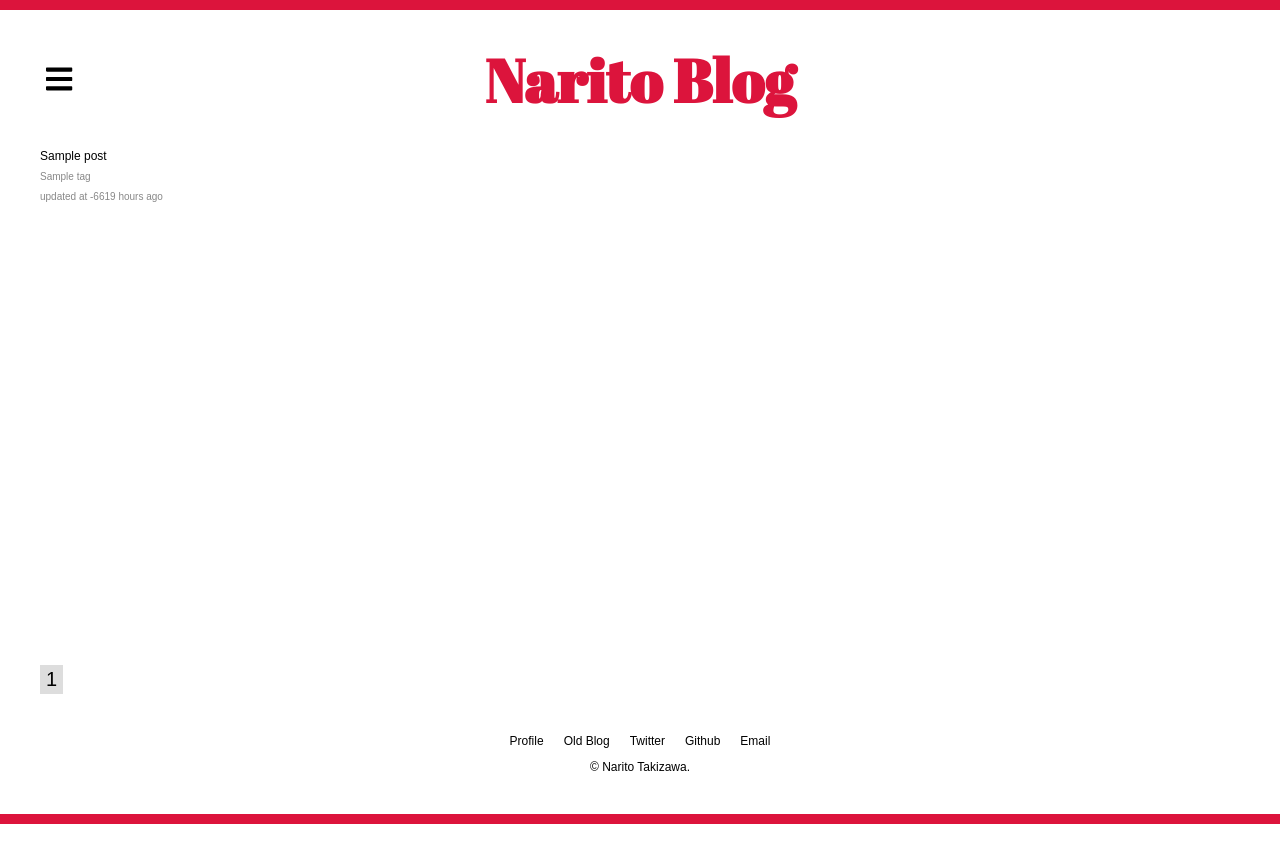
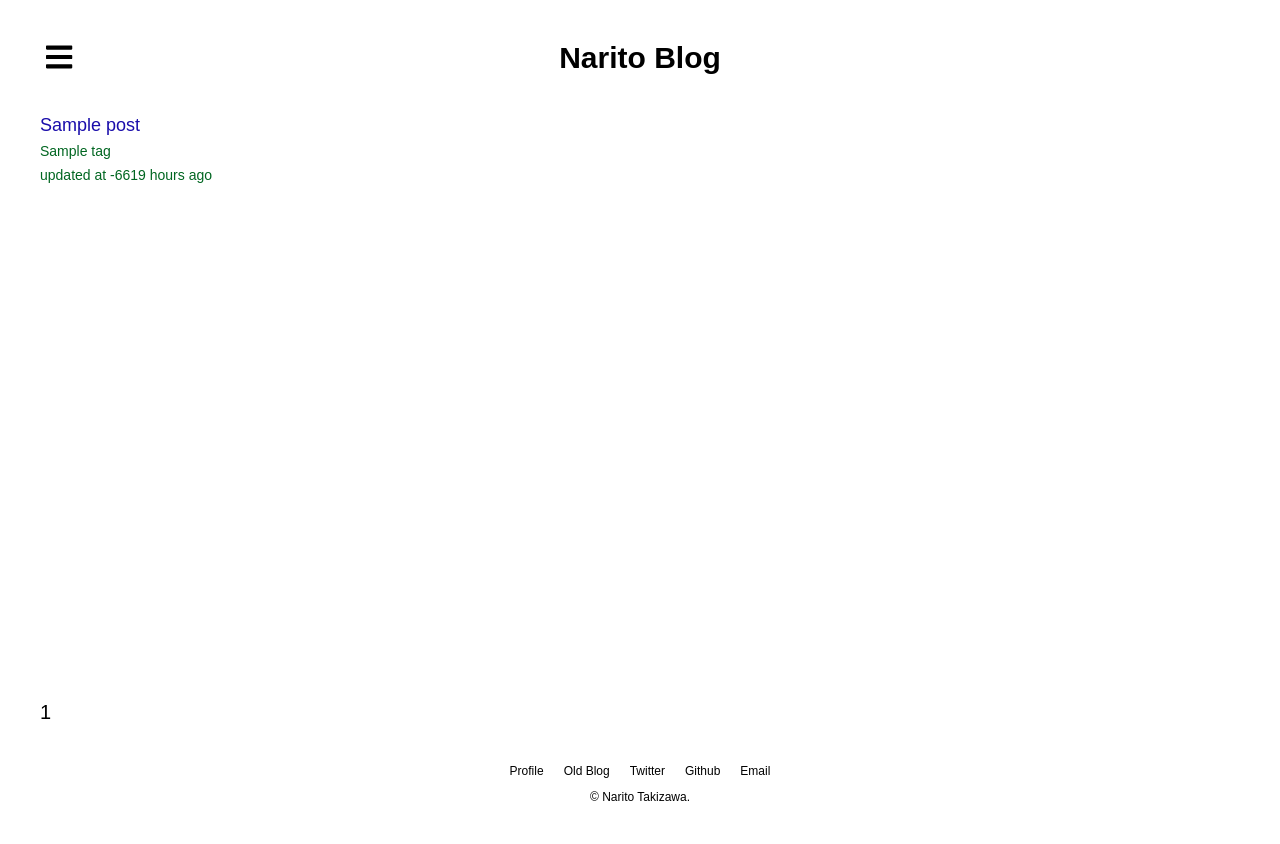
Before and after one commit to MSD110/narito.ninja, a Django app: page /blog/ in a window 1280 px wide. Run offline with Django 3.2, Linux system fonts and the light colour scheme; tables that the repository leaves empty hold one stand-in row (values such as "Sample post"); some libraries are stand-ins or nearby versions.

Commit message:
グーグル検索結果のような記事一覧に

```diff
--- a/blog/static/blog/css/_article-list.scss
+++ b/blog/static/blog/css/_article-list.scss
@@ -1,29 +1,30 @@
 
 .post {
   h1, h2, h3 {
+    font-size: 18px;
+    font-weight: normal;
+    color: #1a0dab;
     line-height: 1;
-    font-size: 12px;
-    font-weight: normal;
 
     a {
+      font-size: 18px;
+      color: #1a0dab;
+      font-weight: normal;
       line-height: 1;
-      font-size: 12px;
-      font-weight: normal;
     }
 
   }
 
   time {
     display: block;
-    font-size: 10px;
-    color: #888;
-    margin-top: 1em;
+    margin-top: 10px;
+    font-size: 14px;
+    color: #006621;
     line-height: 1;
   }
 
   ul.tags {
-    margin-top: 1em;
-    font-size: 10px;
+    margin-top: 10px;
     list-style: none;
     padding: 0;
     display: grid;
@@ -31,7 +32,8 @@
     justify-content: start;
     grid-column-gap: 10px;
     column-gap: 10px;
-    color: #888;
+    font-size: 14px;
+    color: #006621;
     line-height: 1;
   }
 }
@@ -48,16 +50,15 @@
       li {
         float: left;
         margin-top: 5px;
-        margin-right: 20px;
+        margin-right: 40px;
 
         a {
-          display: block;
-          padding: 3px 6px;
-          font-size: 12px;
+          color: #4285f4;
+          font-size: 20px;
         }
 
         a.disable {
-          background-color: #dddddd;
+          color: #000;
           pointer-events: none;
         }
 
@@ -76,27 +77,13 @@
     display: grid;
     grid-template-rows: repeat(5, 1fr) auto;
     grid-template-columns: 1fr 1fr;
+    grid-column-gap: 40px;
+    column-gap: 40px;
 
     nav.page {
       grid-row: 6;
       grid-column: 1 / -1;
 
-      ul {
-
-        li {
-          margin-top: 5px;
-          margin-right: 40px;
-
-          span {
-            font-size: 20px;
-          }
-
-          a {
-            font-size: 20px;
-          }
-
-        }
-      }
     }
   }
 }
--- a/blog/static/blog/css/_base.scss
+++ b/blog/static/blog/css/_base.scss
@@ -2,7 +2,8 @@
 $pc: 1366px; /* PC用ブレイクポイント */
 $sm: 767px; /* スマホ用ブレイクポイント */
 
-$main-color: #dc143c;
+$main-color: #1a0dab;
+$accent-color: #006621;
 $complementary-color: #14DC36;
 $link-color: #000; /* リンクの色 */
 $link-hover-color: $complementary-color; /* リンクのホバー色 */
@@ -25,11 +26,10 @@ code {
 
 a {
   text-decoration: none;
-  color: $link-color;
 }
 
 a:hover {
-  color: $link-hover-color;
+text-decoration: underline;
 }
 
 pre, code {
@@ -42,7 +42,8 @@ pre, code {
 body {
   -moz-text-size-adjust: 100%;
   -webkit-text-size-adjust: 100%; /* テキストの自動拡大を無効 */
-  font-family: '游ゴシック体', 'Yu Gothic', YuGothic, sans-serif;
+  font-family: arial, sans-serif;
+  /* font-family: '游ゴシック体', 'Yu Gothic', YuGothic, sans-serif; */
 }
 
 
--- a/blog/static/blog/css/_footer.scss
+++ b/blog/static/blog/css/_footer.scss
@@ -15,6 +15,7 @@ body > footer > ul {
 
 body > footer > ul a {
     font-size: 12px;
+  color: #000;
 }
 
 body > footer > p {
--- a/blog/static/blog/css/_form.scss
+++ b/blog/static/blog/css/_form.scss
@@ -9,23 +9,21 @@ div.field {
   input[type="text"], input[type="email"], input[type="number"],
   select, textarea {
     width: 100%;
-    padding: 5px;
+    padding: 10px;
     box-sizing: border-box;
     border-radius: 4px;
     border: solid 1px #dbdbdb;
     font-size: 12px;
     background-color: #fff;
-    font-family: '游ゴシック体', 'Yu Gothic', YuGothic, sans-serif;
   }
 
   button[type="submit"], button[type="button"], a.button {
     -webkit-appearance: none;
-    padding: 0.5em 1em;
+    padding: 10px;
     border-radius: 4px;
     border: solid 1px #dbdbdb;
     font-size: 12px;
     background-color: #fff;
-    font-family: '游ゴシック体', 'Yu Gothic', YuGothic, sans-serif;
     width: 100%;
 
     /* a要素用の設定 */
@@ -37,11 +35,6 @@ div.field {
     /* button要素用の設定 */
     cursor: pointer;
 
-  }
-
-  button[type="submit"]:hover, button[type="button"]:hover, a.button:hover {
-    background-color: $complementary-color;
-    color: #fff;
   }
 
   ul.dropdown {
--- a/blog/static/blog/css/_header.scss
+++ b/blog/static/blog/css/_header.scss
@@ -1,16 +1,5 @@
-body > header {
-    line-height: 1;
+body > header > a {
+    font-size: 30px;
+    font-weight: bold;
+    color: #000;
 }
-
-body > header > a {
-    font-size: 60px;
-    color: $main-color;
-    font-family: 'Abril Fatface', cursive;
-    font-weight: bold;
-}
-
-@media (max-width: $sm) {
-    body > header > a {
-        font-size: 30px;
-    }
-}
--- a/blog/static/blog/css/post_list.css
+++ b/blog/static/blog/css/post_list.css
@@ -16,16 +16,15 @@ img {
 }
 
 code {
-  color: #dc143c;
+  color: #1a0dab;
 }
 
 a {
   text-decoration: none;
-  color: #000;
 }
 
 a:hover {
-  color: #14DC36;
+  text-decoration: underline;
 }
 
 pre, code {
@@ -38,7 +37,8 @@ body {
   -moz-text-size-adjust: 100%;
   -webkit-text-size-adjust: 100%;
   /* テキストの自動拡大を無効 */
-  font-family: "游ゴシック体", "Yu Gothic", YuGothic, sans-serif;
+  font-family: arial, sans-serif;
+  /* font-family: '游ゴシック体', 'Yu Gothic', YuGothic, sans-serif; */
 }
 
 /* お知らせ欄 */
@@ -116,22 +116,12 @@ body {
   width: 2px;
 }
 
-body > header {
-  line-height: 1;
+body > header > a {
+  font-size: 30px;
+  font-weight: bold;
+  color: #000;
 }
 
-body > header > a {
-  font-size: 60px;
-  color: #dc143c;
-  font-family: "Abril Fatface", cursive;
-  font-weight: bold;
-}
-
-@media (max-width: 767px) {
-  body > header > a {
-    font-size: 30px;
-  }
-}
 .page-btn-close {
   display: none;
 }
@@ -182,25 +173,26 @@ body > footer > p {
 }
 
 .post h1, .post h2, .post h3 {
+  font-size: 18px;
+  font-weight: normal;
+  color: #1a0dab;
   line-height: 1;
-  font-size: 12px;
-  font-weight: normal;
 }
 .post h1 a, .post h2 a, .post h3 a {
+  font-size: 18px;
+  color: #1a0dab;
+  font-weight: normal;
   line-height: 1;
-  font-size: 12px;
-  font-weight: normal;
 }
 .post time {
   display: block;
-  font-size: 10px;
-  color: #888;
-  margin-top: 1em;
+  margin-top: 10px;
+  font-size: 14px;
+  color: #006621;
   line-height: 1;
 }
 .post ul.tags {
-  margin-top: 1em;
-  font-size: 10px;
+  margin-top: 10px;
   list-style: none;
   padding: 0;
   display: grid;
@@ -208,7 +200,8 @@ body > footer > p {
   justify-content: start;
   grid-column-gap: 10px;
   column-gap: 10px;
-  color: #888;
+  font-size: 14px;
+  color: #006621;
   line-height: 1;
 }
 
@@ -222,15 +215,14 @@ body > footer > p {
 .post-list nav.page ul li {
   float: left;
   margin-top: 5px;
-  margin-right: 20px;
+  margin-right: 40px;
 }
 .post-list nav.page ul li a {
-  display: block;
-  padding: 3px 6px;
-  font-size: 12px;
+  color: #4285f4;
+  font-size: 20px;
 }
 .post-list nav.page ul li a.disable {
-  background-color: #dddddd;
+  color: #000;
   pointer-events: none;
 }
 .post-list .post {
@@ -242,20 +234,12 @@ body > footer > p {
     display: grid;
     grid-template-rows: repeat(5, 1fr) auto;
     grid-template-columns: 1fr 1fr;
+    grid-column-gap: 40px;
+    column-gap: 40px;
   }
   .post-list nav.page {
     grid-row: 6;
     grid-column: 1/-1;
-  }
-  .post-list nav.page ul li {
-    margin-top: 5px;
-    margin-right: 40px;
-  }
-  .post-list nav.page ul li span {
-    font-size: 20px;
-  }
-  .post-list nav.page ul li a {
-    font-size: 20px;
   }
 }
 div.field {
@@ -313,25 +291,11 @@ div.field ul.dropdown li:hover {
   background-color: #dddddd;
 }
 
-body::before {
-  content: "";
-  grid-row: top-bar;
-  grid-column: 1/-1;
-  background-color: #dc143c;
-}
-
-body::after {
-  content: "";
-  grid-row: bottom-bar;
-  grid-column: 1/-1;
-  background-color: #dc143c;
-}
-
 body {
   display: grid;
   grid-template-columns: 40px 1fr 40px;
-  grid-template-rows: [top-bar] 10px [head] auto [main] 1fr [foot] auto [bottom-bar] 10px;
-  grid-row-gap: 40px;
+  grid-template-rows: [start] 0 [head] auto [main] 1fr [foot] auto [end] 0;
+  grid-row-gap: 10px;
   row-gap: 40px;
   min-height: 100vh;
 }
--- a/blog/static/blog/css/post_list.scss
+++ b/blog/static/blog/css/post_list.scss
@@ -5,25 +5,11 @@
 @import "article-list";
 @import "form";
 
-body::before {
-  content: '';
-  grid-row: top-bar;
-  grid-column: 1 / -1;
-  background-color: $main-color;
-}
-
-body::after {
-  content: '';
-  grid-row: bottom-bar;
-  grid-column: 1 / -1;
-  background-color: $main-color;
-}
-
 body {
   display: grid;
   grid-template-columns: 40px 1fr 40px;
-  grid-template-rows: [top-bar] 10px [head] auto [main] 1fr [foot] auto [bottom-bar] 10px;
-  grid-row-gap: 40px;
+  grid-template-rows: [start] 0 [head] auto [main] 1fr [foot] auto [end] 0;
+  grid-row-gap: 10px;
   row-gap: 40px;
   min-height: 100vh;
 
@@ -47,10 +33,6 @@ body {
     grid-row: main;
     background-color: rgba(255, 255, 255, 0.9);
 
-    form {
-      width: 300px;
-      margin: 0 auto
-    }
   }
 
   section.post-list {
@@ -72,30 +54,38 @@ body.open > aside#search {
 
 @media (min-width: $pc) {
   body {
-    grid-template-columns: 366px 100px 900px 1fr;
+    grid-template-columns: 40px 346px 80px 900px 1fr;
 
 
     header {
-      grid-column: 1;
+      grid-column: 2;
       grid-row: head;
     }
 
     aside#search {
       display: block;
-      grid-column: 1;
+      grid-column: 2;
       grid-row: main;
     }
 
     section.post-list {
-      grid-column: 3;
-      grid-row: head / bottom-bar;
+      grid-column: 4;
+      grid-row: head / end;
     }
 
     footer {
-      grid-column: 1;
+      grid-column: 2;
       grid-row: foot;
     }
 
   }
 
+  body::after {
+    content: "";
+    grid-row: 1/-1;
+    grid-column: 3;
+    border-left: 1px solid #ebebeb;
+    justify-self: center;
+  }
+
 }
--- a/blog/views.py
+++ b/blog/views.py
@@ -193,8 +193,6 @@ def api_posts_suggest(request):
 
 class APIPostList(PublicPostIndexView):
     """記事の一覧をJSONで返す。"""
-    paginate_by = 10
-    model = Post
 
     def get(self, request, *args, **kwargs):
         json_post_list = []
```
Also changed, not shown: other parts of blog/static/blog/css/post_list.css (+17 -18 lines), blog/static/blog/css/post_detail.css (+33 -55 lines), blog/static/blog/css/post_form.css (+32 -54 lines), 3 other files.
